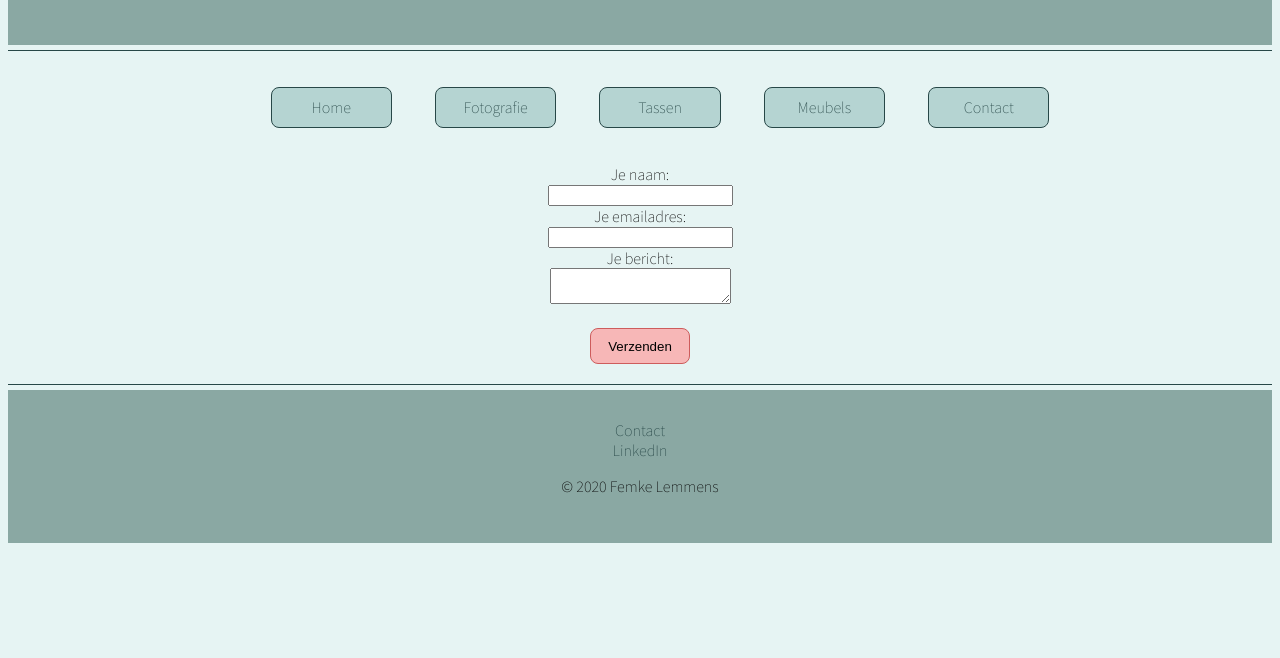
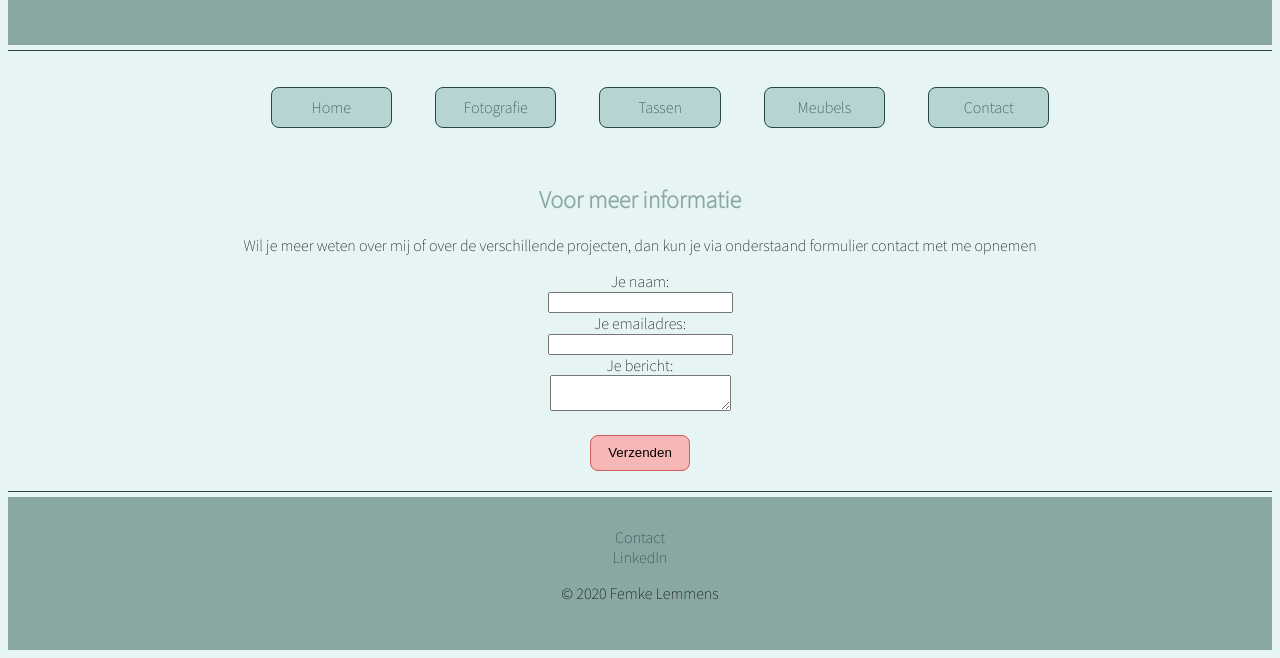
Before and after one commit to Fem-L/Winc-Academy, a plain HTML site: page M01L03-10/contact.html in a window 1280 px wide. Shown: the part 203-861 px from the top of the page. Before the commit the page ends 800 px from the top, so only its background shows below. Drawn offline with Linux system fonts and the light colour scheme; a web font is replaced by a local one.

Commit message:
Add files via upload
aanvulling

```diff
--- a/M01L03-10/contact.html
+++ b/M01L03-10/contact.html
@@ -24,6 +24,9 @@
                 <li class="nav-btn"><a href="contact.html">Contact</a></li>
             </ul>
         </nav>
+        <h2>Voor meer informatie</h2>
+        <p>Wil je meer weten over mij of over de verschillende projecten,
+            dan kun je via onderstaand formulier contact met me opnemen</p>
         <form name="contact" method="POST" data-netlify="true">
             <label>Je naam:</label><br>
             <input type="text" name="naam"><br>
```
